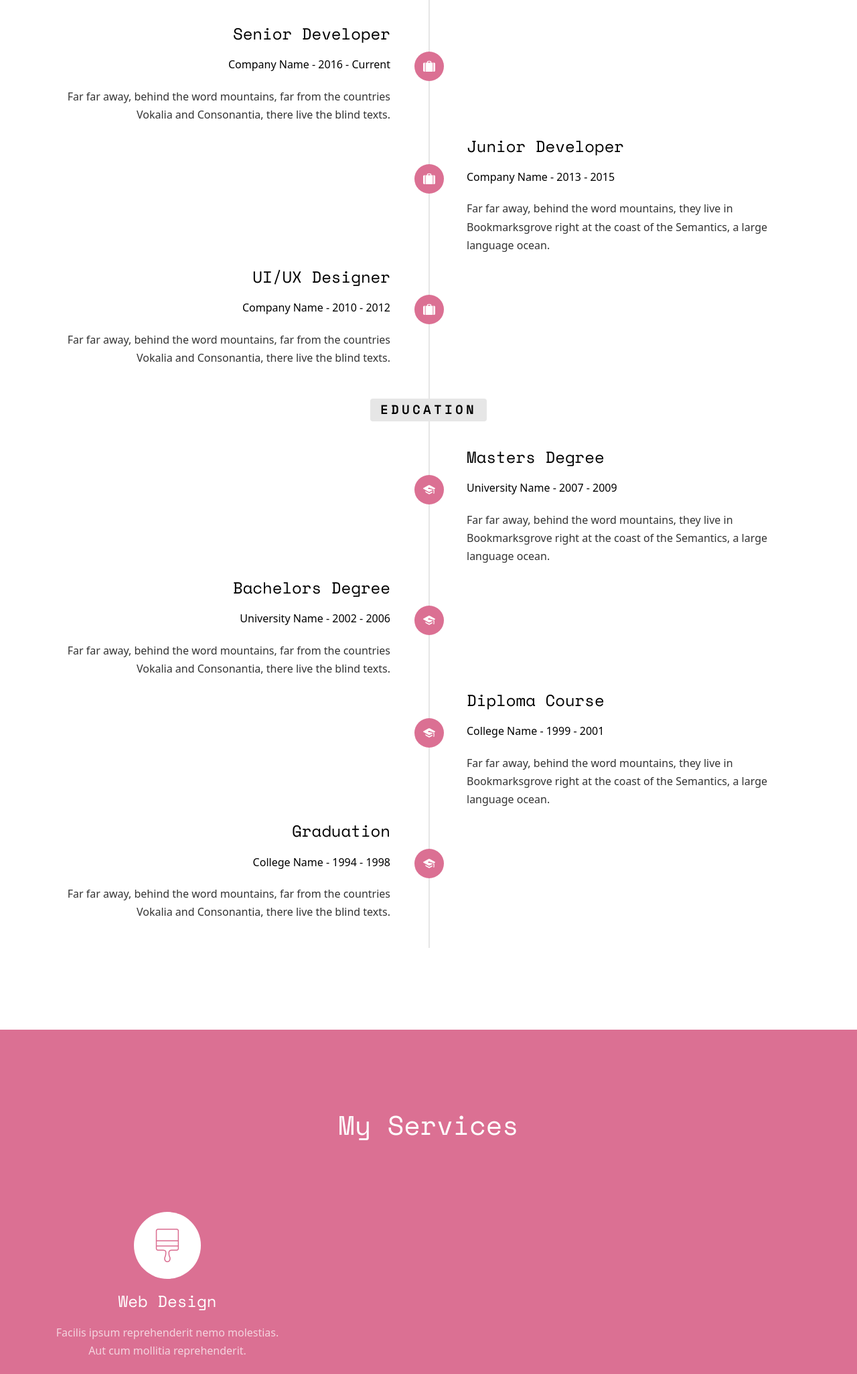
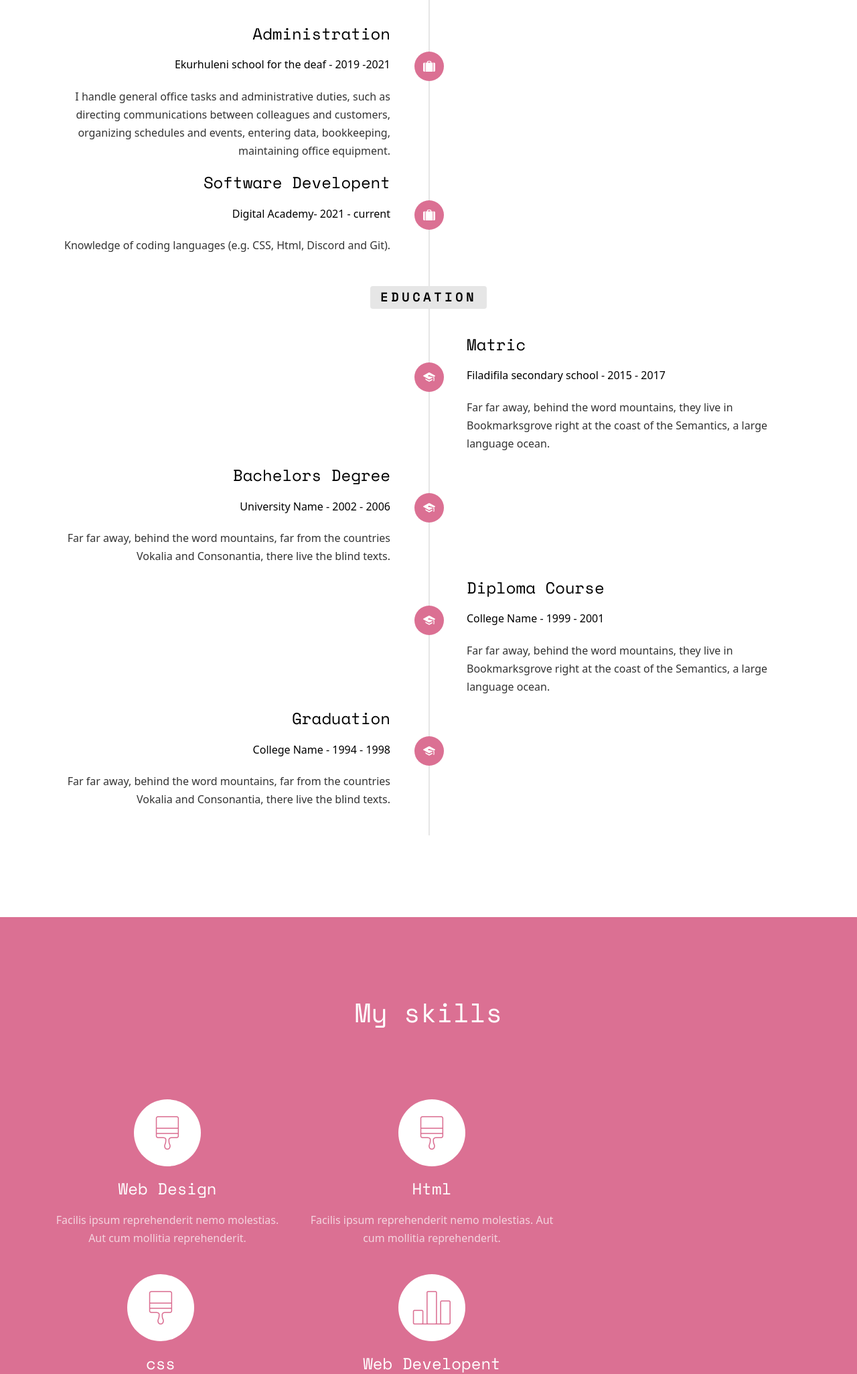
Before and after one commit to reginahgube/cv, a plain HTML site: page index.html in a window 1280 px wide. Shown: the part 1801-3852 px from the top of the page at 67% size. Drawn offline with nearby package versions, Linux system fonts and the light colour scheme; some packages are replaced by stand-ins of ours; no server answers; files whose address does not match are found by name.

Commit message:
updating my updating my skils

```diff
--- a/index.html
+++ b/index.html
@@ -134,35 +134,24 @@
 							<div class="timeline-badge"><i class="icon-suitcase"></i></div>
 							<div class="timeline-panel">
 								<div class="timeline-heading">
-									<h3 class="timeline-title">Senior Developer</h3>
-									<span class="company">Company Name - 2016 - Current</span>
+									<h3 class="timeline-title">Administration</h3>
+									<span class="company">Ekurhuleni school for the deaf - 2019 -2021</span>
 								</div>
 								<div class="timeline-body">
-									<p>Far far away, behind the word mountains, far from the countries Vokalia and Consonantia, there live the blind texts.</p>
+									<p>I handle general office tasks and administrative duties, such as directing communications between colleagues and customers, organizing schedules and events, entering data, bookkeeping, maintaining office equipment.</p>
 								</div>
-							</div>
-						</li>
-						<li class="timeline-inverted animate-box">
-							<div class="timeline-badge"><i class="icon-suitcase"></i></div>
-							<div class="timeline-panel">
-								<div class="timeline-heading">
-									<h3 class="timeline-title">Junior Developer</h3>
-									<span class="company">Company Name - 2013 - 2015</span>
-								</div>
-								<div class="timeline-body">
-									<p>Far far away, behind the word mountains, they live in Bookmarksgrove right at the coast of the Semantics, a large language ocean.</p>
-								</div>
+
 							</div>
 						</li>
 						<li class="animate-box timeline-unverted">
 							<div class="timeline-badge"><i class="icon-suitcase"></i></div>
 							<div class="timeline-panel">
 								<div class="timeline-heading">
-									<h3 class="timeline-title">UI/UX Designer</h3>
-									<span class="company">Company Name - 2010 - 2012</span>
+									<h3 class="timeline-title">Software Developent</h3>
+									<span class="company">Digital Academy- 2021 - current</span>
 								</div>
 								<div class="timeline-body">
-									<p>Far far away, behind the word mountains, far from the countries Vokalia and Consonantia, there live the blind texts.</p>
+									<p>Knowledge of coding languages (e.g. CSS, Html, Discord and Git).</p>
 								</div>
 							</div>
 						</li>
@@ -175,8 +164,8 @@
 							<div class="timeline-badge"><i class="icon-graduation-cap"></i></div>
 							<div class="timeline-panel">
 								<div class="timeline-heading">
-									<h3 class="timeline-title">Masters Degree</h3>
-									<span class="company">University Name - 2007 - 2009</span>
+									<h3 class="timeline-title">Matric</h3>
+									<span class="company">Filadifila secondary school - 2015 - 2017</span>
 								</div>
 								<div class="timeline-body">
 									<p>Far far away, behind the word mountains, they live in Bookmarksgrove right at the coast of the Semantics, a large language ocean.</p>
@@ -231,7 +220,7 @@
 			<div class="services-padding">
 				<div class="row">
 					<div class="col-md-8 col-md-offset-2 text-center fh5co-heading">
-						<h2>My Services</h2>
+						<h2>My skills</h2>
 					</div>
 				</div>
 				<div class="row">
@@ -245,22 +234,38 @@
 								<p>Facilis ipsum reprehenderit nemo molestias. Aut cum mollitia reprehenderit.</p>
 							</div>
 						</div>
-					</div>
+
 
 
 					</div>
+					<div class="row">
+						<div class="col-md-4 text-center">
+							<div class="feature-left">
+								<span class="icon">
+									<i class="icon-paintbrush"></i>
+								</span>
+								<div class="feature-copy">
+									<h3>Html</h3>
+									<p>Facilis ipsum reprehenderit nemo molestias. Aut cum mollitia reprehenderit.</p>
+								</div>
+							</div>
+					</div>
+
+				</div>
+				<div class="row">
 					<div class="col-md-4 text-center">
 						<div class="feature-left">
 							<span class="icon">
-								<i class="icon-search"></i>
+								<i class="icon-paintbrush"></i>
 							</span>
 							<div class="feature-copy">
-								<h3>Analytics</h3>
+								<h3>css</h3>
 								<p>Facilis ipsum reprehenderit nemo molestias. Aut cum mollitia reprehenderit.</p>
 							</div>
 						</div>
 					</div>
-				</div>
+
+
 
 
 				<div class="row">
@@ -278,13 +283,14 @@
 
 					</div>
 
+
 					<div class="col-md-4 text-center">
 						<div class="feature-left">
 							<span class="icon">
 								<i class="icon-genius"></i>
 							</span>
 							<div class="feature-copy">
-								<h3>Web Marketing</h3>
+								<h3>Discord</h3>
 								<p>Facilis ipsum reprehenderit nemo molestias. Aut cum mollitia reprehenderit.</p>
 							</div>
 						</div>
@@ -296,13 +302,13 @@
 								<i class="icon-chat"></i>
 							</span>
 							<div class="feature-copy">
-								<h3>Support</h3>
+								<h3>Github</h3>
 								<p>Facilis ipsum reprehenderit nemo molestias. Aut cum mollitia reprehenderit.</p>
 							</div>
 						</div>
 					</div>
 				</div>
-			<
+
 
 	<div id="fh5co-started" class="fh5co-bg-dark">
 		<div class="overlay"></div>
@@ -310,7 +316,7 @@
 			<div class="row animate-box">
 				<div class="col-md-8 col-md-offset-2 text-center fh5co-heading">
 					<h2>Hire Me!</h2>
-					<p>Facilis ipsum reprehenderit nemo molestias. Aut cum mollitia reprehenderit. Eos cumque dicta adipisci architecto culpa amet.</p>
+					<p></p>
 					<p><a href="#" class="btn btn-default btn-lg">Contact Us</a></p>
 				</div>
 			</div>
```
